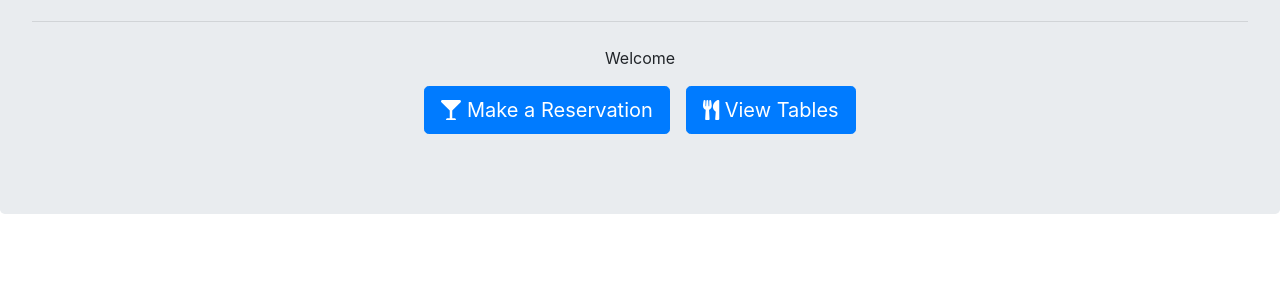
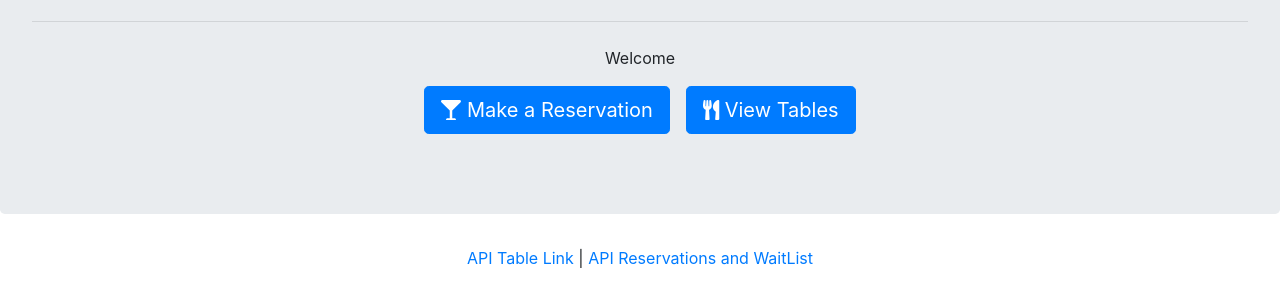
Before and after one commit to CalebHarsh/HOT-RESTUARANT, a website: page public/index.html in a window 1280 px wide. Shown: the part 134-438 px from the top of the page. Drawn offline with nearby package versions, Linux system fonts and the light colour scheme.

Commit message:
added in footer

```diff
--- a/public/index.html
+++ b/public/index.html
@@ -34,5 +34,10 @@
 	</div>
 
 </body>
+<footer>
+	<div class="container text-center">
+		<p><a href="/api/tables">API Table Link</a> | <a href="/api/reservations">API Reservations and WaitList</a></p>
+	</div>
+</footer>
 
 </html>
```
